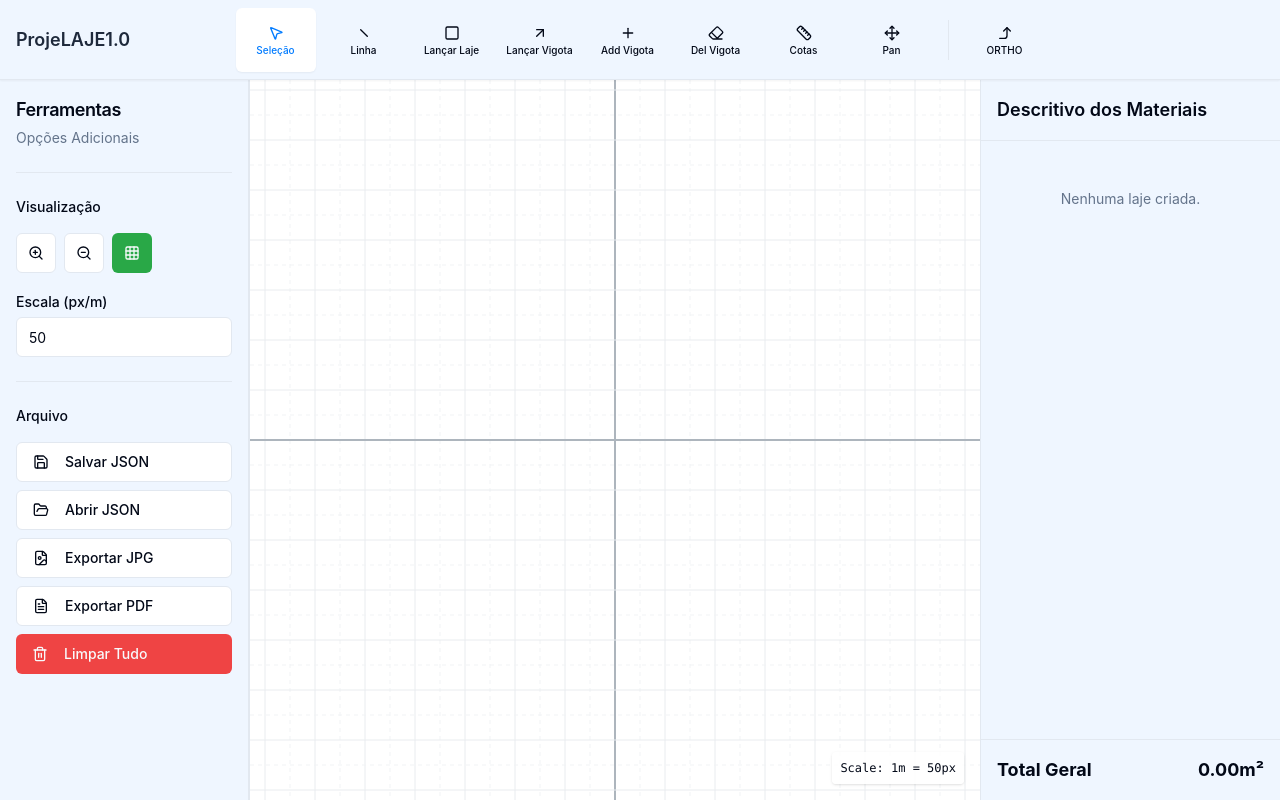
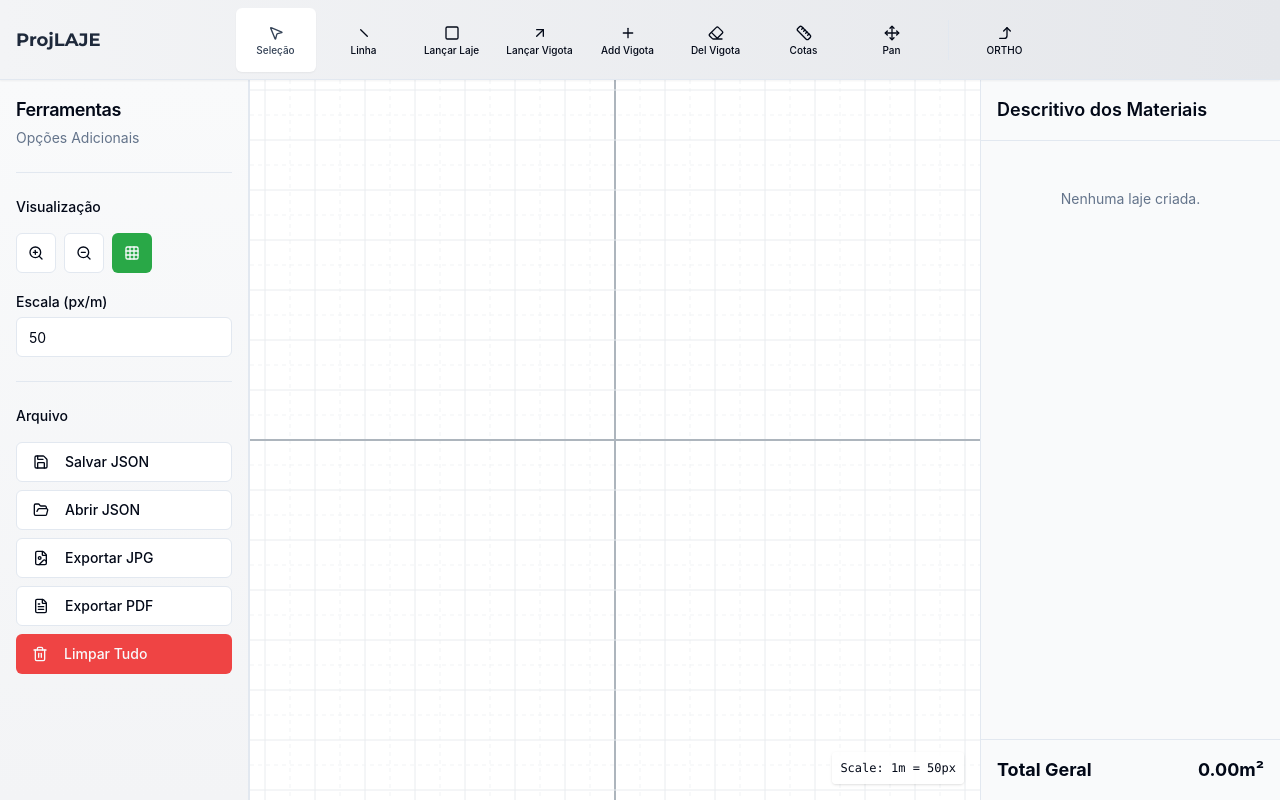
Before and after one commit to GibaDevIA/ProjLAJEPro, a React (Vite) app: page / in a window 1280 px wide. Built offline with nearby package versions, Linux system fonts and the light colour scheme.

Commit message:
Update branding and color theme

```diff
--- a/src/components/Canvas.tsx
+++ b/src/components/Canvas.tsx
@@ -662,7 +662,7 @@ export const Canvas: React.FC = () => {
             y1={startScreen.y}
             x2={endScreen.x}
             y2={endScreen.y}
-            stroke={tool === 'add_vigota' ? '#6b7280' : '#007bff'}
+            stroke={tool === 'add_vigota' ? '#6b7280' : '#334155'}
             strokeWidth={2}
             strokeDasharray="5 5"
             className="animate-pulse"
@@ -671,7 +671,7 @@ export const Canvas: React.FC = () => {
             x={endScreen.x + 10}
             y={endScreen.y + 10}
             className="text-xs font-bold"
-            fill={tool === 'add_vigota' ? '#6b7280' : '#007bff'}
+            fill={tool === 'add_vigota' ? '#6b7280' : '#334155'}
             style={{ fontSize: '12px', fontFamily: 'Inter' }}
           >
             {length.toFixed(2)}m {angle.toFixed(1)}°
@@ -702,7 +702,7 @@ export const Canvas: React.FC = () => {
             height={Math.abs(endScreen.y - startScreen.y)}
             fill="#e0f7fa"
             fillOpacity="0.3"
-            stroke="#007bff"
+            stroke="#334155"
             strokeWidth={2}
             strokeDasharray="5 5"
           />
@@ -710,7 +710,7 @@ export const Canvas: React.FC = () => {
             x={Math.min(startScreen.x, endScreen.x)}
             y={Math.min(startScreen.y, endScreen.y) - 10}
             className="text-xs font-bold"
-            fill="#007bff"
+            fill="#334155"
             style={{ fontSize: '12px', fontFamily: 'Inter' }}
           >
             {width.toFixed(2)}m x {height.toFixed(2)}m
--- a/src/components/Layout.tsx
+++ b/src/components/Layout.tsx
@@ -13,7 +13,7 @@ export default function Layout() {
 
   return (
     <DrawingProvider>
-      <div className="flex h-screen w-full overflow-hidden bg-blue-50 flex-col">
+      <div className="flex h-screen w-full overflow-hidden bg-gray-50 flex-col">
         {/* Top Bar for Desktop */}
         <div className="hidden lg:block w-full z-20">
           <TopBar />
@@ -26,7 +26,7 @@ export default function Layout() {
           </aside>
 
           {/* Mobile Header & Drawer */}
-          <div className="lg:hidden fixed top-0 left-0 right-0 h-14 border-b bg-blue-50 z-20 flex items-center px-4 justify-between no-print">
+          <div className="lg:hidden fixed top-0 left-0 right-0 h-14 border-b bg-gradient-to-r from-gray-100 to-gray-200 z-20 flex items-center px-4 justify-between no-print">
             <div className="flex items-center gap-2">
               <Sheet open={isMobileMenuOpen} onOpenChange={setIsMobileMenuOpen}>
                 <SheetTrigger asChild>
@@ -38,7 +38,9 @@ export default function Layout() {
                   <Sidebar />
                 </SheetContent>
               </Sheet>
-              <h1 className="font-semibold text-lg">ProjeLAJE1.0</h1>
+              <h1 className="font-bold text-lg font-montserrat text-slate-800">
+                ProjLAJE
+              </h1>
             </div>
             {/* Mobile TopBar equivalent could go here or be inside drawer */}
           </div>
@@ -49,7 +51,7 @@ export default function Layout() {
           </main>
 
           {/* Right Sidebar - Materials Panel */}
-          <aside className="hidden lg:block w-[300px] h-full border-l z-10 bg-blue-50">
+          <aside className="hidden lg:block w-[300px] h-full border-l z-10 bg-gray-50">
             <MaterialsPanel />
           </aside>
         </div>
--- a/src/components/MaterialsPanel.tsx
+++ b/src/components/MaterialsPanel.tsx
@@ -12,11 +12,11 @@ export const MaterialsPanel: React.FC = () => {
   const totalArea = reportData.reduce((acc, item) => acc + item.area, 0)
 
   return (
-    <div className="h-full flex flex-col bg-blue-50 w-full">
-      <div className="p-4 border-b bg-blue-50">
+    <div className="h-full flex flex-col bg-gray-50 w-full">
+      <div className="p-4 border-b bg-gray-50">
         <h2 className="font-semibold text-lg">Descritivo dos Materiais</h2>
       </div>
-      <ScrollArea className="flex-1 bg-blue-50">
+      <ScrollArea className="flex-1 bg-gray-50">
         <div className="p-4 space-y-4">
           {reportData.length === 0 && (
             <p className="text-sm text-muted-foreground text-center py-8">
@@ -89,7 +89,7 @@ export const MaterialsPanel: React.FC = () => {
           ))}
         </div>
       </ScrollArea>
-      <div className="p-4 border-t bg-blue-50">
+      <div className="p-4 border-t bg-gray-50">
         <div className="flex justify-between items-center font-bold text-lg">
           <span>Total Geral</span>
           <span>{totalArea.toFixed(2)}m²</span>
--- a/src/components/ShapeRenderer.tsx
+++ b/src/components/ShapeRenderer.tsx
@@ -64,7 +64,7 @@ export const ShapeRenderer: React.FC<ShapeRendererProps> = React.memo(
             y1={p1.y}
             x2={p2.x}
             y2={p2.y}
-            stroke={isSelected ? '#007bff' : '#333'}
+            stroke={isSelected ? '#334155' : '#333'}
             strokeWidth={1}
             markerStart="url(#dim-arrow-start)"
             markerEnd="url(#dim-arrow-end)"
@@ -86,7 +86,7 @@ export const ShapeRenderer: React.FC<ShapeRendererProps> = React.memo(
             dy="4"
             textAnchor="middle"
             className="text-[10px] font-bold select-none"
-            fill={isSelected ? '#007bff' : '#333'}
+            fill={isSelected ? '#334155' : '#333'}
             style={{ fontSize: '10px', fontFamily: 'Inter' }}
           >
             {formatDimension(length)}m
@@ -112,7 +112,7 @@ export const ShapeRenderer: React.FC<ShapeRendererProps> = React.memo(
             y1={p1.y}
             x2={p2.x}
             y2={p2.y}
-            stroke={isSelected ? '#007bff' : '#ef4444'}
+            stroke={isSelected ? '#334155' : '#ef4444'}
             strokeWidth={isSelected ? 3 : 2}
             markerEnd="url(#arrowhead)"
             markerStart={isJoist ? 'url(#arrowhead-start)' : undefined}
@@ -148,7 +148,7 @@ export const ShapeRenderer: React.FC<ShapeRendererProps> = React.memo(
             y1={p1.y}
             x2={p2.x}
             y2={p2.y}
-            stroke={isSelected ? '#007bff' : '#6b7280'}
+            stroke={isSelected ? '#334155' : '#6b7280'}
             strokeWidth={2}
             strokeDasharray="4 4"
             className="transition-colors duration-150"
@@ -177,7 +177,7 @@ export const ShapeRenderer: React.FC<ShapeRendererProps> = React.memo(
             y1={p1.y}
             x2={p2.x}
             y2={p2.y}
-            stroke={isSelected ? '#007bff' : '#343a40'}
+            stroke={isSelected ? '#334155' : '#343a40'}
             strokeWidth={isSelected ? 3 : 2}
             strokeLinecap="round"
             className="transition-colors duration-150"
@@ -272,7 +272,7 @@ export const ShapeRenderer: React.FC<ShapeRendererProps> = React.memo(
             d={pathData}
             fill="#e0f7fa"
             fillOpacity="0.3"
-            stroke={isSelected ? '#007bff' : '#343a40'}
+            stroke={isSelected ? '#334155' : '#343a40'}
             strokeWidth={isSelected ? 3 : 2}
             strokeLinejoin="round"
             className="transition-colors duration-150"
--- a/src/components/Sidebar.tsx
+++ b/src/components/Sidebar.tsx
@@ -350,7 +350,7 @@ export const Sidebar: React.FC = () => {
       printWindow.document.write(`
               <html>
                 <head>
-                <title>Projeto - ProjeLAJE</title>
+                  <title>Projeto - ProjLAJE</title>
                   <style>
                     @page { size: landscape; margin: 0; }
                     body { margin: 0; font-family: 'Inter', sans-serif; -webkit-print-color-adjust: exact; print-color-adjust: exact; background: white; }
@@ -530,7 +530,7 @@ export const Sidebar: React.FC = () => {
   }
 
   return (
-    <ScrollArea className="h-full w-full bg-blue-50 border-r border-border no-print">
+    <ScrollArea className="h-full w-full bg-gradient-to-b from-gray-50 to-gray-100 border-r border-border no-print">
       <div className="p-4 space-y-6">
         <div className="space-y-1">
           <h2 className="text-lg font-semibold tracking-tight">Ferramentas</h2>
--- a/src/components/TopBar.tsx
+++ b/src/components/TopBar.tsx
@@ -78,9 +78,9 @@ export const TopBar: React.FC = () => {
   ] as const
 
   return (
-    <div className="h-20 border-b bg-blue-50 flex items-center justify-center px-4 gap-2 shadow-sm no-print relative overflow-x-auto">
-      <div className="absolute left-4 font-semibold text-lg text-slate-800 hidden xl:block">
-        ProjeLAJE1.0
+    <div className="h-20 border-b bg-gradient-to-r from-gray-100 to-gray-200 flex items-center justify-center px-4 gap-2 shadow-sm no-print relative overflow-x-auto">
+      <div className="absolute left-4 font-bold text-lg text-slate-800 hidden xl:block font-montserrat">
+        ProjLAJE
       </div>
       <div className="flex gap-2 items-center">
         {tools.map((t) => (
--- a/src/main.css
+++ b/src/main.css
@@ -1,4 +1,5 @@
 @import url('https://fonts.googleapis.com/css2?family=Inter:wght@100..900&display=swap');
+@import url('https://fonts.googleapis.com/css2?family=Montserrat:wght@400;700&display=swap');
 
 @tailwind base;
 @tailwind components;
@@ -12,9 +13,9 @@
     --card-foreground: 222.2 84% 4.9%;
     --popover: 0 0% 100%;
     --popover-foreground: 222.2 84% 4.9%;
-    --primary: 211 100% 50%; /* #007bff */
+    --primary: 215 25% 27%; /* Slate 700 - Medium Gray */
     --primary-foreground: 210 40% 98%;
-    --secondary: 134 61% 41%; /* #28a745 */
+    --secondary: 134 61% 41%;
     --secondary-foreground: 210 40% 98%;
     --muted: 210 40% 96.1%;
     --muted-foreground: 215.4 16.3% 46.9%;
@@ -24,7 +25,7 @@
     --destructive-foreground: 210 40% 98%;
     --border: 214.3 31.8% 91.4%;
     --input: 214.3 31.8% 91.4%;
-    --ring: 211 100% 50%;
+    --ring: 215 25% 27%;
     --radius: 0.5rem;
     --chart-1: 12 76% 61%;
     --chart-2: 173 58% 39%;
--- a/tailwind.config.ts
+++ b/tailwind.config.ts
@@ -1,4 +1,3 @@
-/* Tailwind config for the frontend react app. This is where the app theme should be defined: https://v2.tailwindcss.com/docs/configuration. */
 import type { Config } from 'tailwindcss'
 import animatePlugin from 'tailwindcss-animate'
 import typographyPlugin from '@tailwindcss/typography'
@@ -29,6 +28,7 @@ export default {
       fontFamily: {
         sans: ['Inter var', 'SF Pro Display', 'system-ui', 'sans-serif'],
         display: ['SF Pro Display', 'Inter var', 'system-ui', 'sans-serif'],
+        montserrat: ['Montserrat', 'sans-serif'],
       },
       colors: {
         border: 'hsl(var(--border))',
```
Lines whose indentation alone changed are shown as unchanged.
